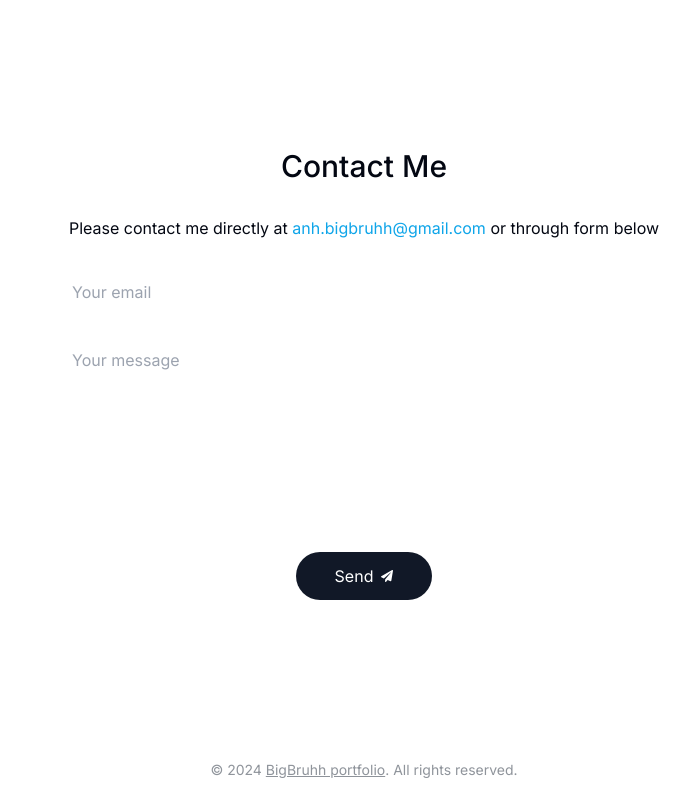
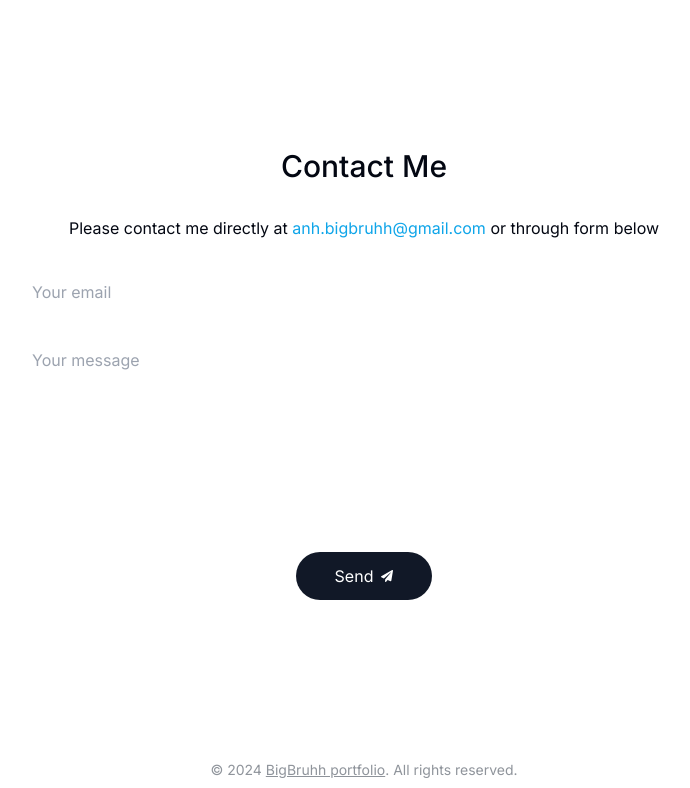
Before and after one commit to AnhBigBrother/portfolio, a Next.js app: page / in a window 1280 px wide. Shown: the part 3994-4782 px from the top of the page, without its empty margins (276-966 px from the left). Built offline with nearby package versions, Linux system fonts and the light colour scheme; no server answers.

Commit message:
update: contact component max-width

```diff
--- a/src/components/sections/contact.tsx
+++ b/src/components/sections/contact.tsx
@@ -14,7 +14,7 @@ export default function Contact() {
 		<motion.section
 			id='contact'
 			ref={ref}
-			className='scroll-mt-28 sm:scroll-mt-36 w-full max-w-[40rem] px-3'
+			className='scroll-mt-28 sm:scroll-mt-36 w-full max-w-[45rem] px-3'
 			initial={{ opacity: 0, scale: 0.5 }}
 			whileInView={{ opacity: 1, scale: 1 }}
 			transition={{ duration: 0.3 }}>
--- a/src/components/sections/skills.tsx
+++ b/src/components/sections/skills.tsx
@@ -11,7 +11,7 @@ export default function Skills() {
 		<section
 			ref={ref}
 			id='skills'
-			className='max-w-[53rem] text-center scroll-mt-28 sm:scroll-mt-36'>
+			className='max-w-[52rem] text-center scroll-mt-28 sm:scroll-mt-36'>
 			<SectionHeading>Skills</SectionHeading>
 			<ul className='flex flex-wrap justify-center gap-2'>
 				{skillsData.map((skill, idx) => (
```
